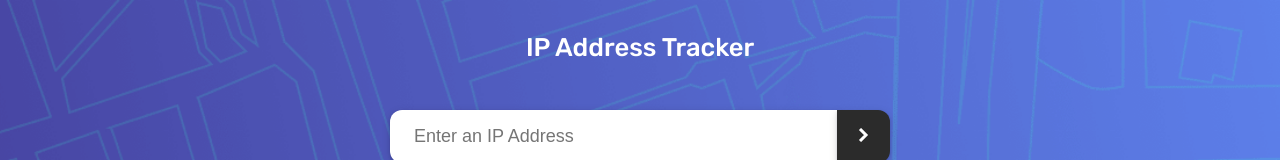
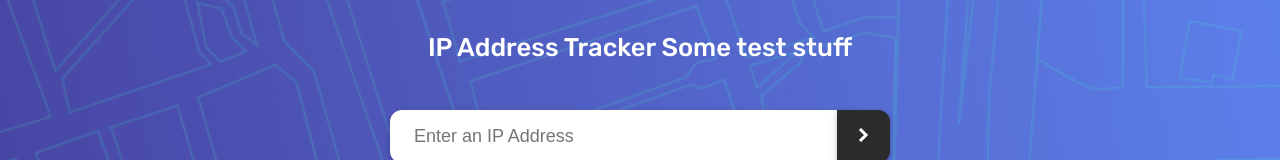
Before and after one commit to lukoboi/ip-tracker, a React (Create React App) app: page / in a window 1280 px wide. Shown: the top 160 px of the page. Built offline with nearby package versions, Linux system fonts and the light colour scheme; no server answers.

Commit message:
testing deploys actions again

```diff
--- a/src/components/Header/Header.js
+++ b/src/components/Header/Header.js
@@ -7,7 +7,7 @@ const Header = ({ ipValue, setIpValue, onClick, infoBars, disableInput }) => {
   return (
     <div className="Header" data-testid="Header">
       <header className="Header__header">
-        <h1 className="Header__heading">IP Address Tracker</h1>
+        <h1 className="Header__heading">IP Address Tracker Some test stuff</h1>
         <Input
           ipValue={ipValue}
           setIpValue={setIpValue}
```
